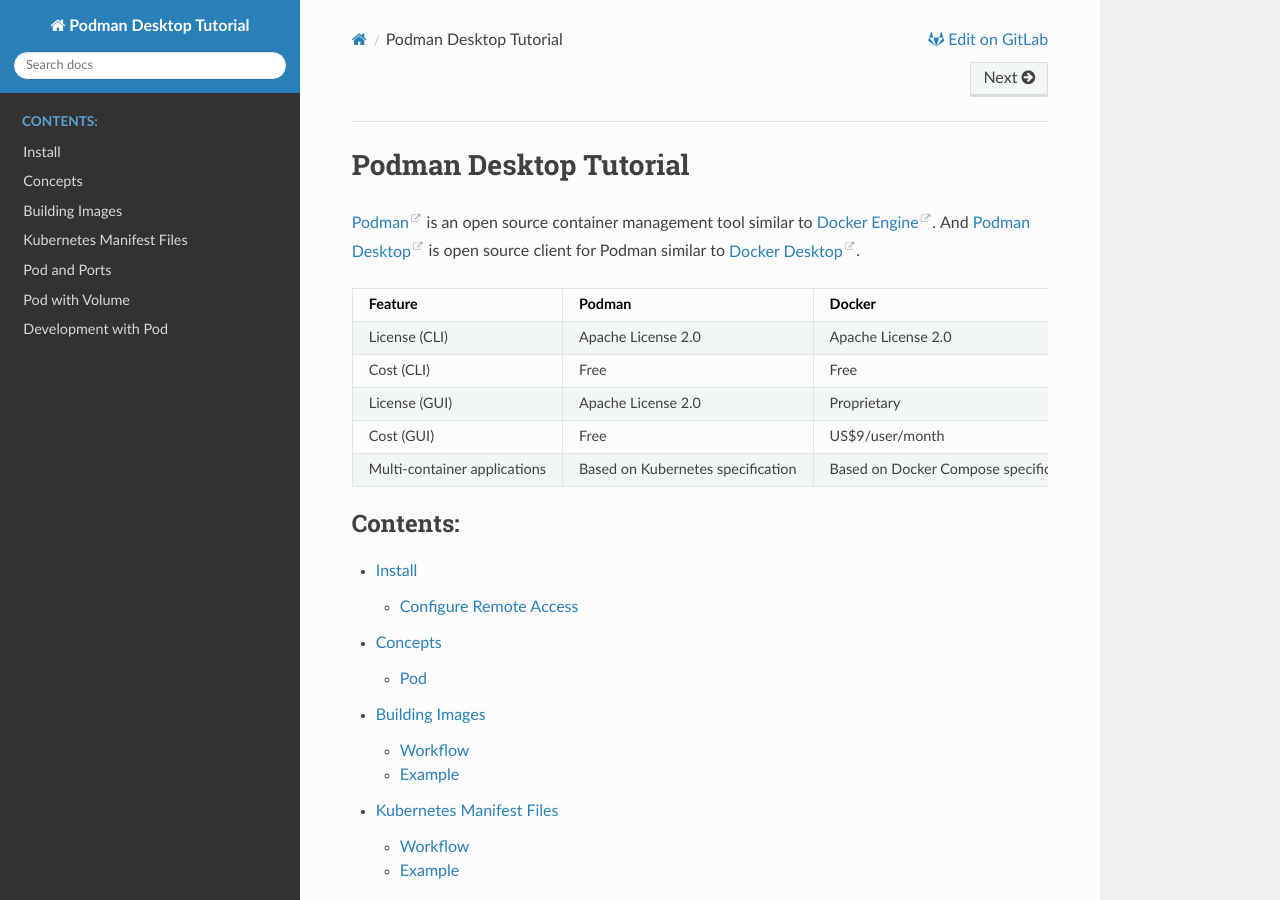
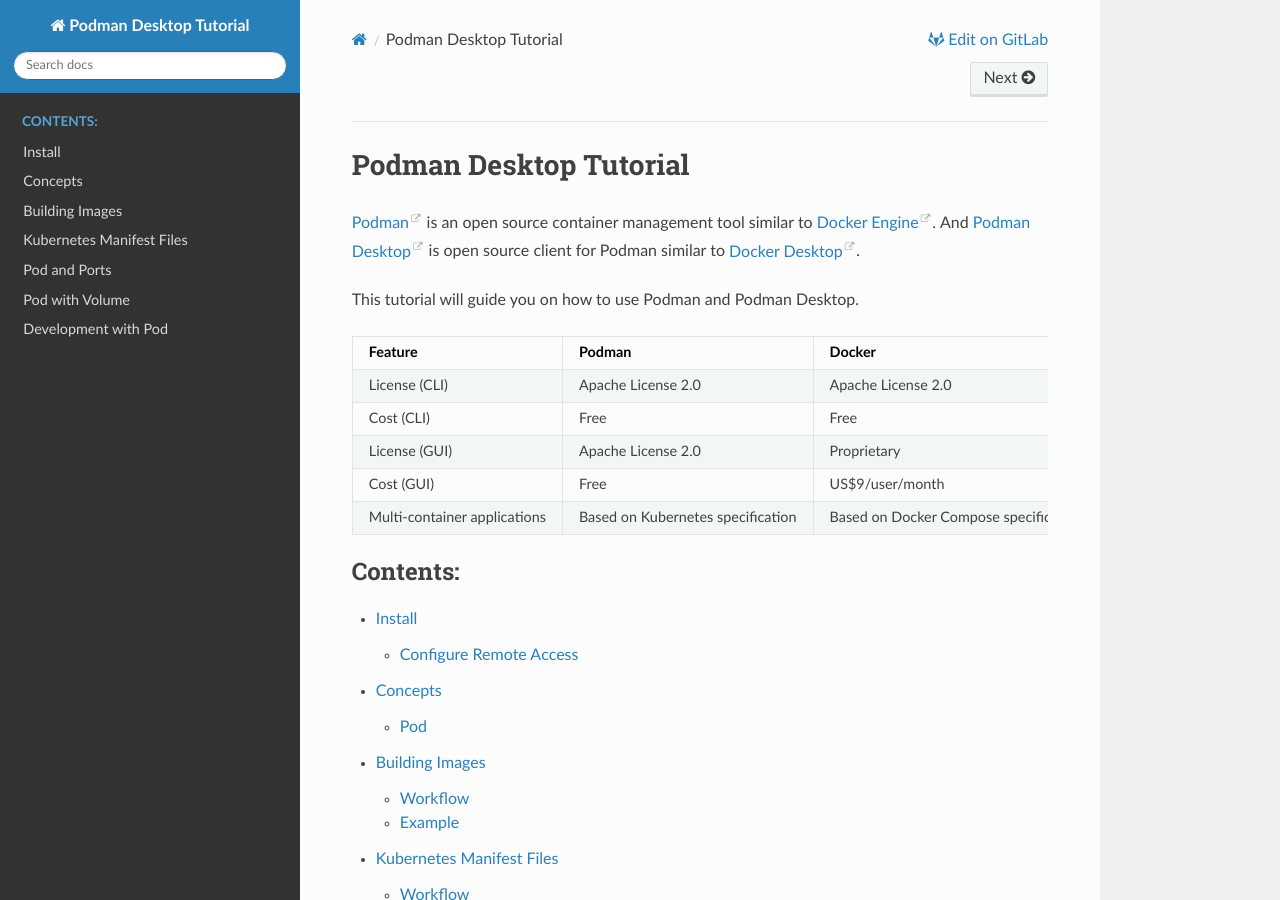
Before and after one commit to rgaiacs/rse-podman-tutorial, a Sphinx documentation site: the page built from source/index.rst, in a window 1280 px wide and 900 px high. Built offline with Sphinx 7.4.7 and the Read the Docs theme 3.1.0, drawn with Linux system fonts in a browser that asks for light colours.

Commit message:
Add description of the tutorial

```diff
--- a/source/index.rst
+++ b/source/index.rst
@@ -7,6 +7,8 @@ Podman Desktop Tutorial
 =======================
 
 `Podman <https://podman.io/>`_ is an open source container management tool similar to `Docker Engine <https://docs.docker.com/engine/>`_. And `Podman Desktop <https://podman-desktop.io/>`_ is open source client for Podman similar to `Docker Desktop <https://www.docker.com/products/docker-desktop/>`_.
+
+This tutorial will guide you on how to use Podman and Podman Desktop.
 
 ============================== =================================== ======================================
 Feature                        Podman                              Docker
```
